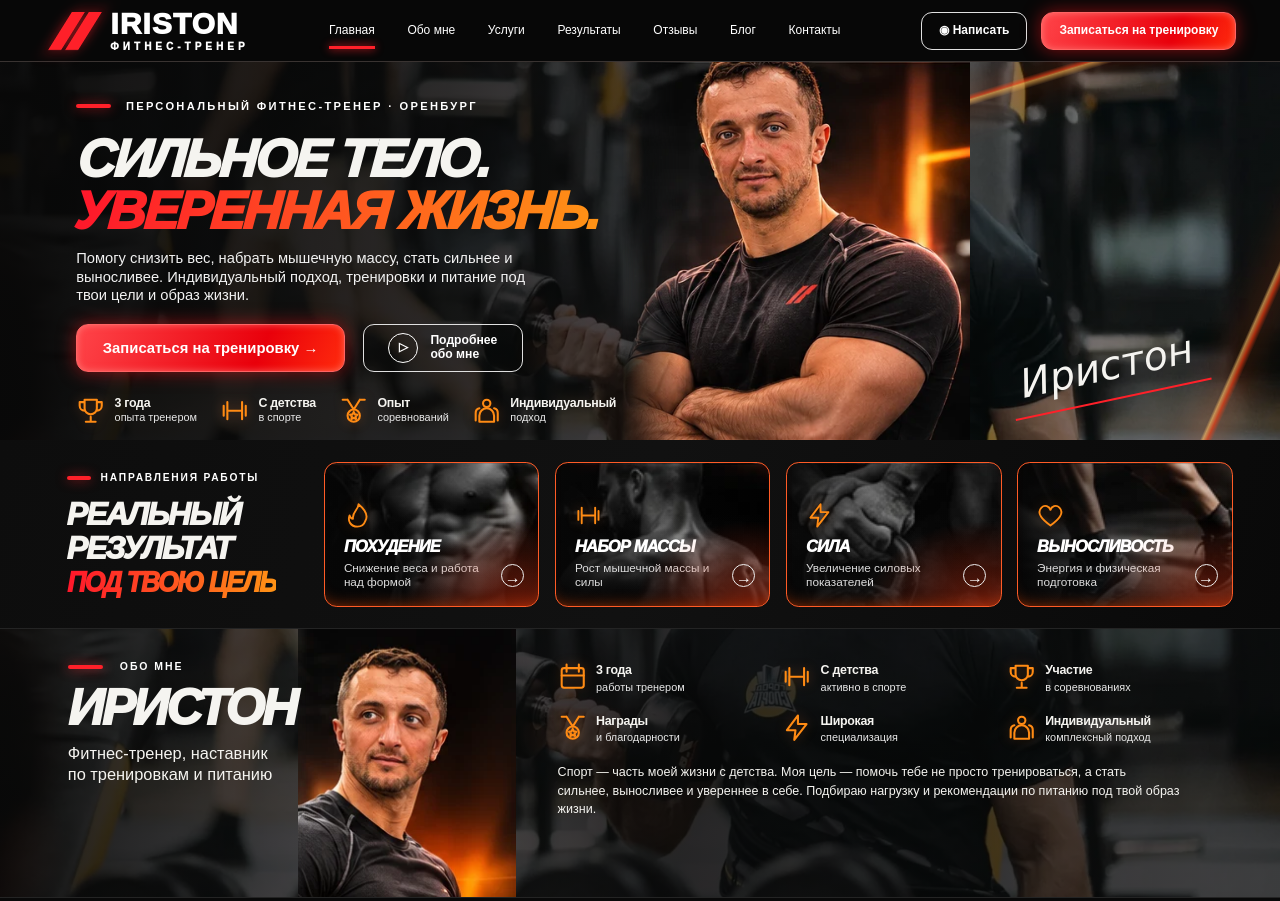
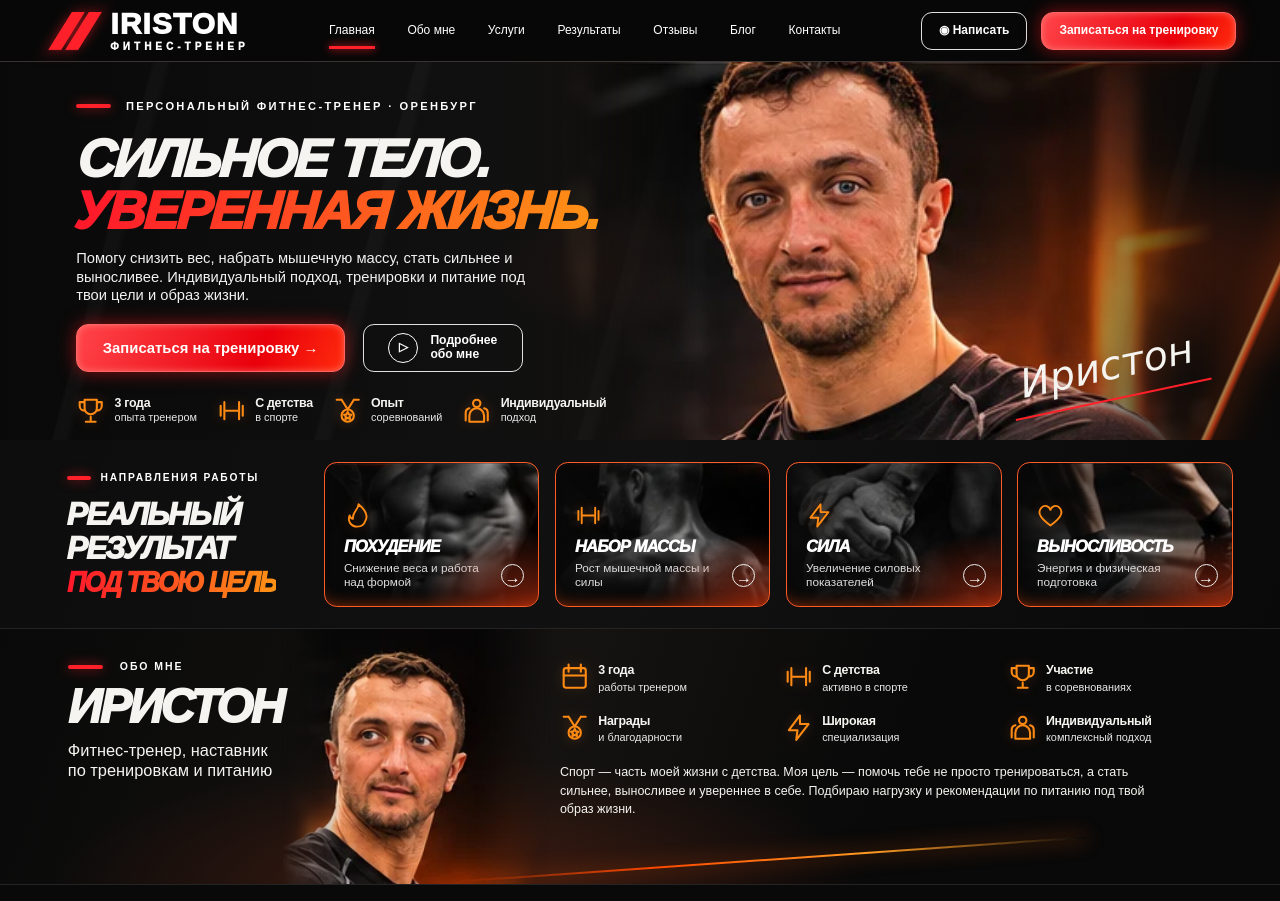
Before and after one commit to koraevgog-create/fitiriston2, a plain HTML site: page index.html in a window 1280 px wide. Shown: the top 901 px of the page. Drawn offline with Linux system fonts and the light colour scheme.

Commit message:
Blend portrait edges and remove duplicate athlete background

```diff
--- a/assets/style.css
+++ b/assets/style.css
@@ -52,3 +52,25 @@ h1 em{font-style:italic}
 @media(max-width:960px){.hero-photo{background-size:contain;background-position:right bottom}.about-photo{background-size:contain;background-position:center bottom}}
 @media(max-width:650px){.hero-photo{background-size:contain;background-position:center bottom}.about-photo{background-size:contain}.goal-card{background:linear-gradient(0deg,#080808e8,transparent 95%),var(--picture) center/cover}.goal-title h2 em{white-space:normal}}
 .services img{object-position:center 15%}
+
+/* Seamless cinematic composition: no duplicate trainer in background. */
+.hero-scene,.about-scene{background-image:linear-gradient(90deg,#090909 0%,#101010 36%,#171310 66%,#090909 100%)}
+.hero-scene:before{content:'';position:absolute;inset:0;background:radial-gradient(ellipse at 82% 55%,#6e240d88,transparent 38%),repeating-linear-gradient(105deg,transparent 0 11%,#9999990b 11.2% 12%,transparent 12.5% 19%);pointer-events:none}
+.hero-scene:after{background:linear-gradient(114deg,transparent 0 80%,#ffb96a 80.4%,#ff4a18 81%,transparent 81.7%),linear-gradient(163deg,transparent 20%,#ff4718 20.7%,#ffb450 21%,transparent 22%);opacity:.65}
+@media(min-width:961px){
+.hero-photo{left:43.7%;right:5%;top:0;bottom:0;background-size:100% auto;background-position:center 0;mask-image:linear-gradient(90deg,transparent 0%,#000 21%,#000 72%,transparent 100%);-webkit-mask-image:linear-gradient(90deg,transparent 0%,#000 21%,#000 72%,transparent 100%)}
+.hero-photo:after{content:'';position:absolute;inset:0;background:linear-gradient(0deg,#09090920,transparent 20%);pointer-events:none}
+.hero-copy{max-width:65%}
+.hero .stats{gap:1.55vw}
+.hero .actions .btn,.hero .actions .outline{font-weight:600}
+.about-scene{min-height:20vw;grid-template-columns:41% 1fr;background:radial-gradient(ellipse at 36% 100%,#6b230f80,transparent 35%),linear-gradient(110deg,#090909,#151311 43%,#090909 68%);padding-top:2.4vw!important}
+.about-photo{inset:0 auto 0 22%;width:21%;background-size:100% auto;background-position:center 0;mask-image:linear-gradient(90deg,transparent 0%,#000 22%,#000 72%,transparent 100%);-webkit-mask-image:linear-gradient(90deg,transparent 0%,#000 22%,#000 72%,transparent 100%)}
+.about-title h2{font-size:3.72vw;max-width:20vw}
+.about-title p{max-width:21vw}
+.about-copy{position:relative;z-index:1}
+.about-scene:after{content:'';position:absolute;bottom:0;left:34%;right:15%;height:2px;background:linear-gradient(90deg,transparent,#ff4700,#ff9b23,transparent);box-shadow:0 0 19px #ff5a00;transform:rotate(-4deg);transform-origin:left}
+.goal-card{background-image:linear-gradient(90deg,#080808f0 0%,#08080870 42%,#08080808 100%),linear-gradient(0deg,#090909f0,transparent 55%),var(--picture);background-position:center;background-size:cover}
+.goal-card:before{background:radial-gradient(ellipse at 95% 100%,#ff380c70,transparent 36%)}
+}
+@media(max-width:960px){.hero-photo{mask-image:linear-gradient(90deg,transparent,#000 20% 75%,transparent)}.about-scene{background:radial-gradient(ellipse at 30% 80%,#53200d55,transparent 45%),#090909}}
+@media(max-width:650px){.hero-photo,.about-photo{mask-image:linear-gradient(0deg,transparent,#000 12% 90%,transparent)}}
```
